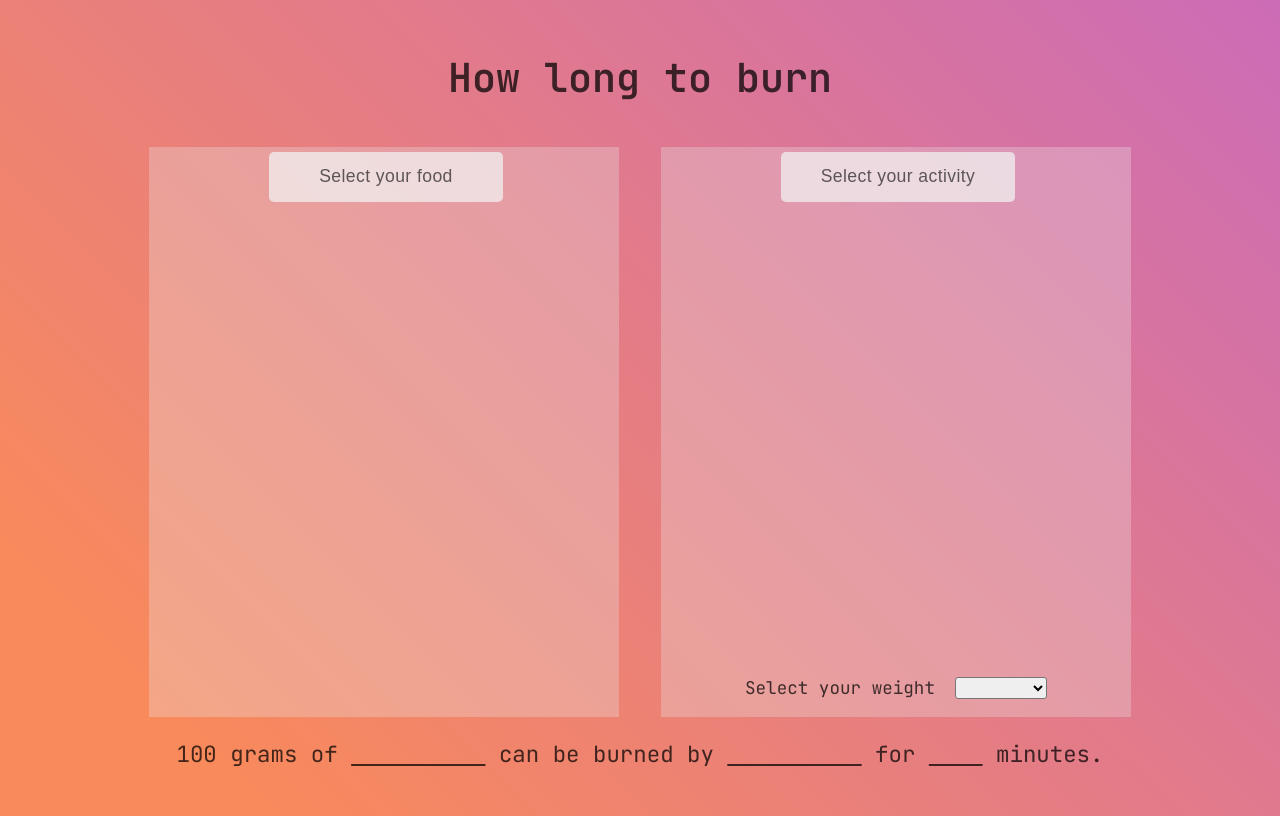
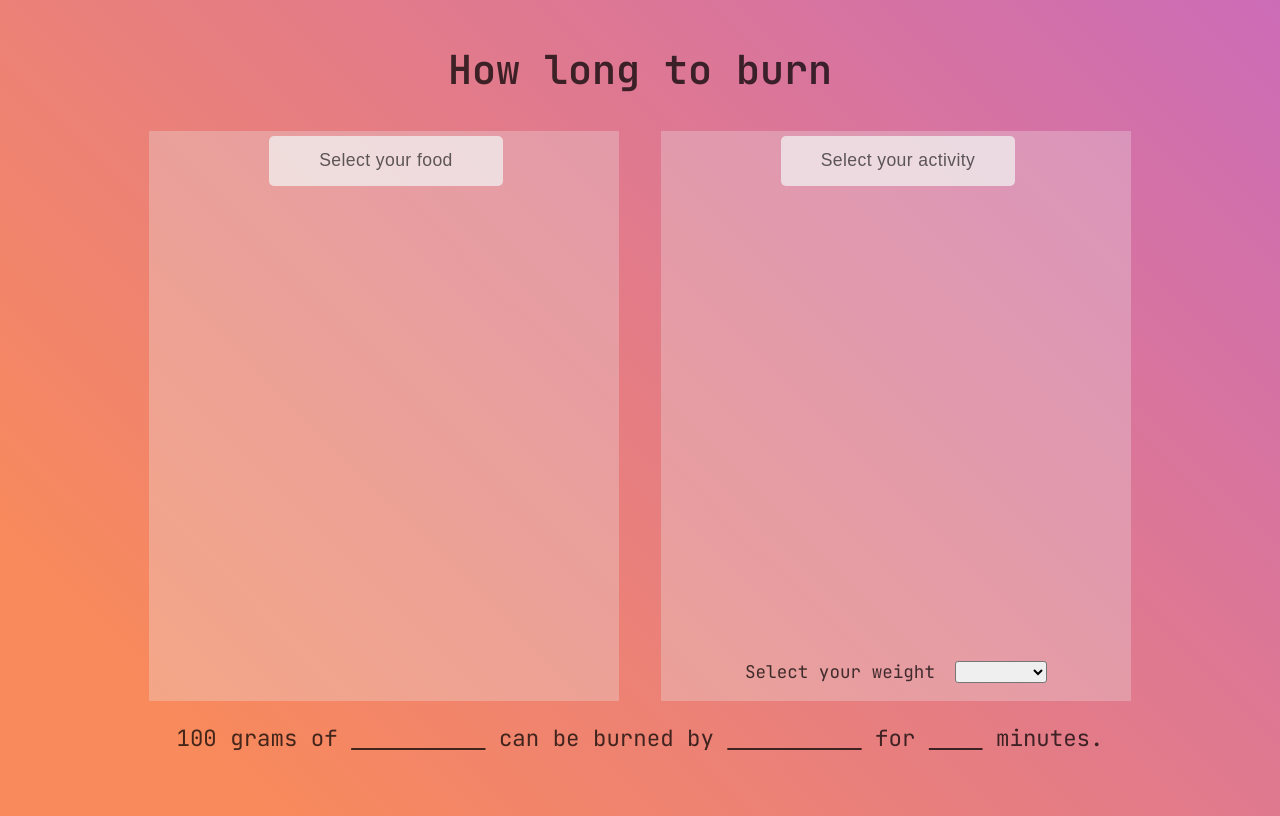
Before and after one commit to AxelBroeglin/howlongtoburn, a website: page index.html in a window 1280 px wide. Drawn offline with Linux system fonts and the light colour scheme.

Commit message:
Reduced padding on h1

```diff
--- a/main.css
+++ b/main.css
@@ -19,7 +19,7 @@ main{
 
 h1{
   text-align: center;
-  padding: 2vh 0 2vh 0;
+  padding: 1vh 0 1vh 0;
   font-size: 2.5em;
 }
 
```
